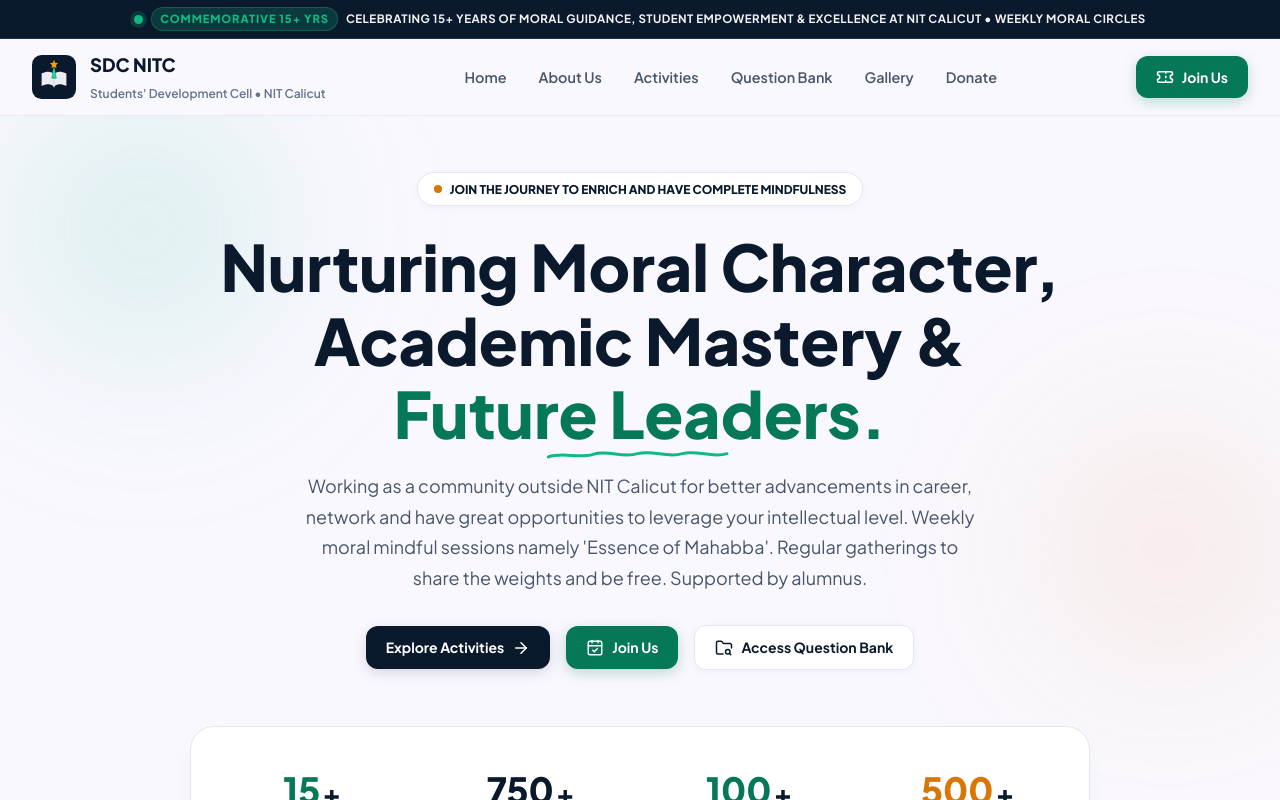
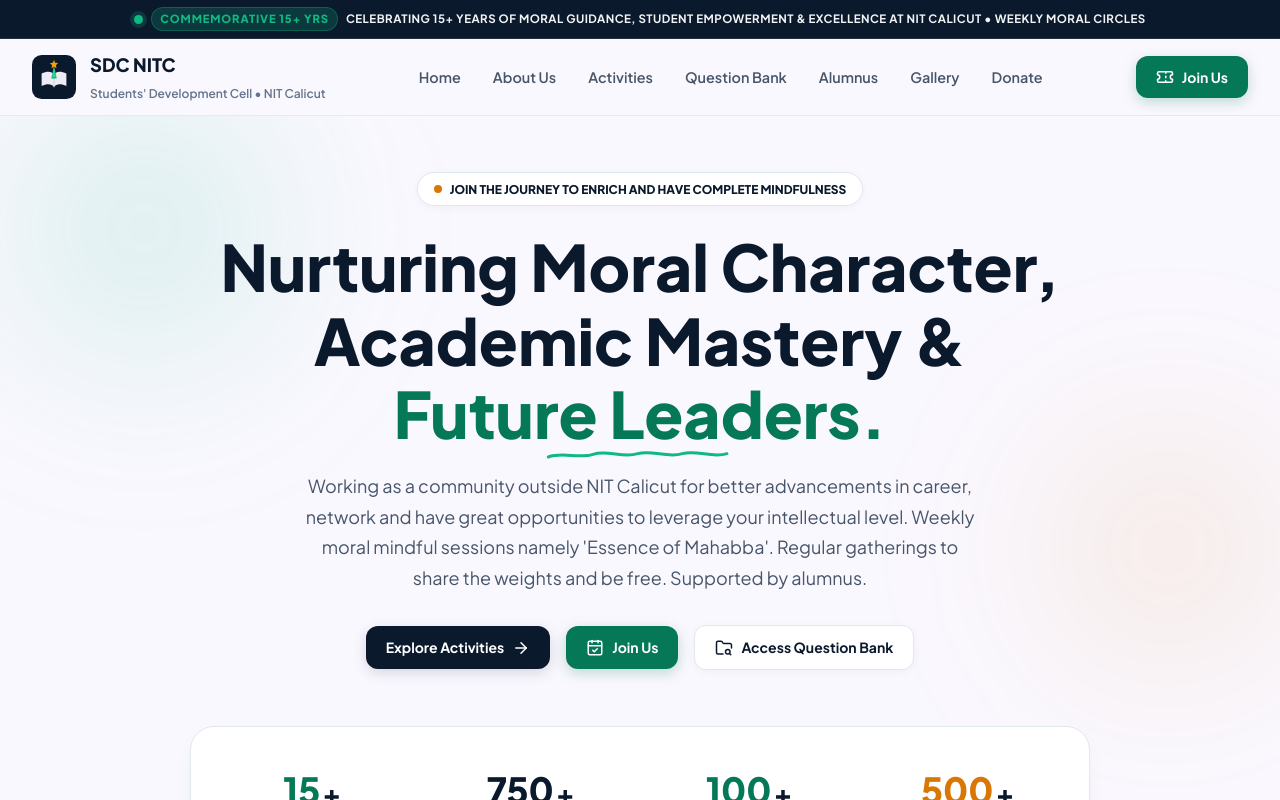
Before and after one commit to muhammedb240973me-commits/sdc-nitc-next, a Next.js app: page / in a window 1280 px wide. Shown: the top 800 px of the page. Built offline with nearby package versions, Linux system fonts and the light colour scheme; no server answers; the database is empty.

Commit message:
Alumni page added to header

```diff
--- a/src/components/Header.jsx
+++ b/src/components/Header.jsx
@@ -55,6 +55,7 @@ export default function Header({ siteContent, onOpenVolunteer }) {
               <a href="/#about" className="nav-link">About Us</a>
               <a href="/#activities" className="nav-link">Activities</a>
               <a href="/question-bank" className="nav-link">Question Bank</a>
+              <a href="/alumni" className="nav-link">Alumnus</a>
               <a href="/gallery" className="nav-link">Gallery</a>
               <a href="/donate" className="nav-link">Donate</a>
             </nav>
@@ -89,6 +90,7 @@ export default function Header({ siteContent, onOpenVolunteer }) {
             <li><a href="/#about" className="mobile-nav-link" onClick={() => setDrawerOpen(false)}><Info size={18} /> About Us</a></li>
             <li><a href="/#activities" className="mobile-nav-link" onClick={() => setDrawerOpen(false)}><Compass size={18} /> Activities</a></li>
             <li><a href="/question-bank" className="mobile-nav-link" onClick={() => setDrawerOpen(false)}><BookOpen size={18} /> Question Bank</a></li>
+            <li><a href="/alumni" className="mobile-nav-link" onClick={() => setDrawerOpen(false)}><BookOpen size={18} /> Alumnus</a></li>
             <li><a href="/gallery" className="mobile-nav-link" onClick={() => setDrawerOpen(false)}><ImageIcon size={18} /> Gallery</a></li>
             <li><a href="/donate" className="mobile-nav-link" onClick={() => setDrawerOpen(false)}><HeartHandshake size={18} /> Donate Us</a></li>
           </ul>
```
